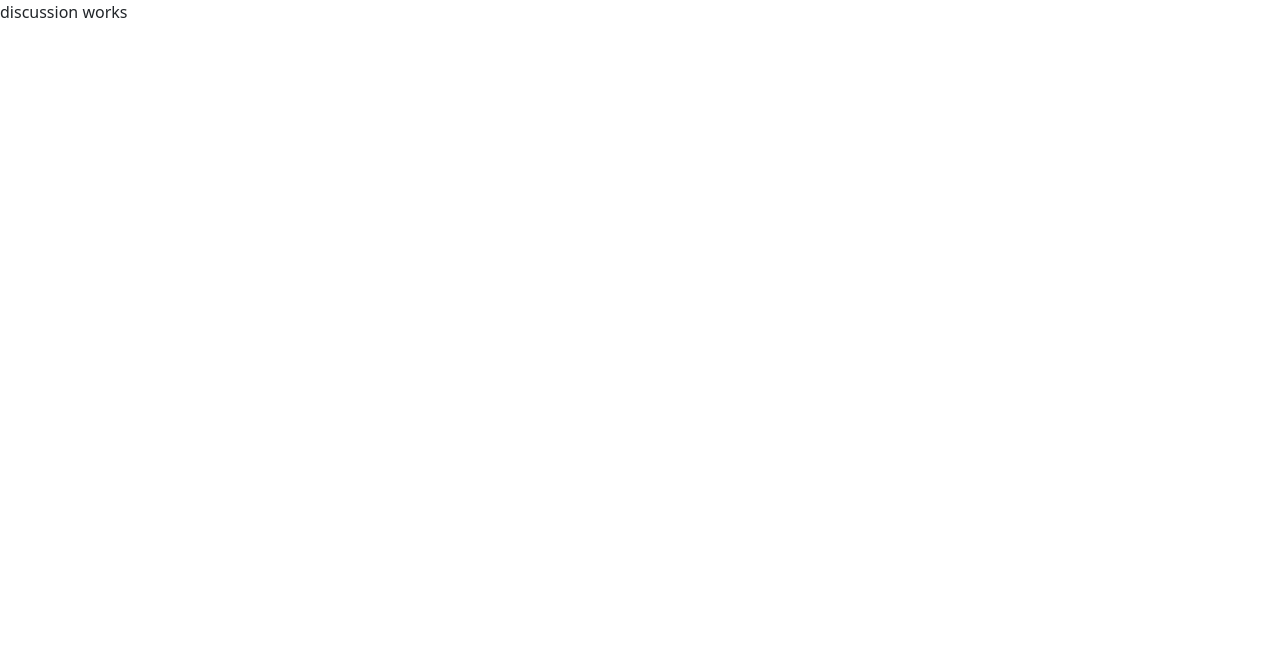
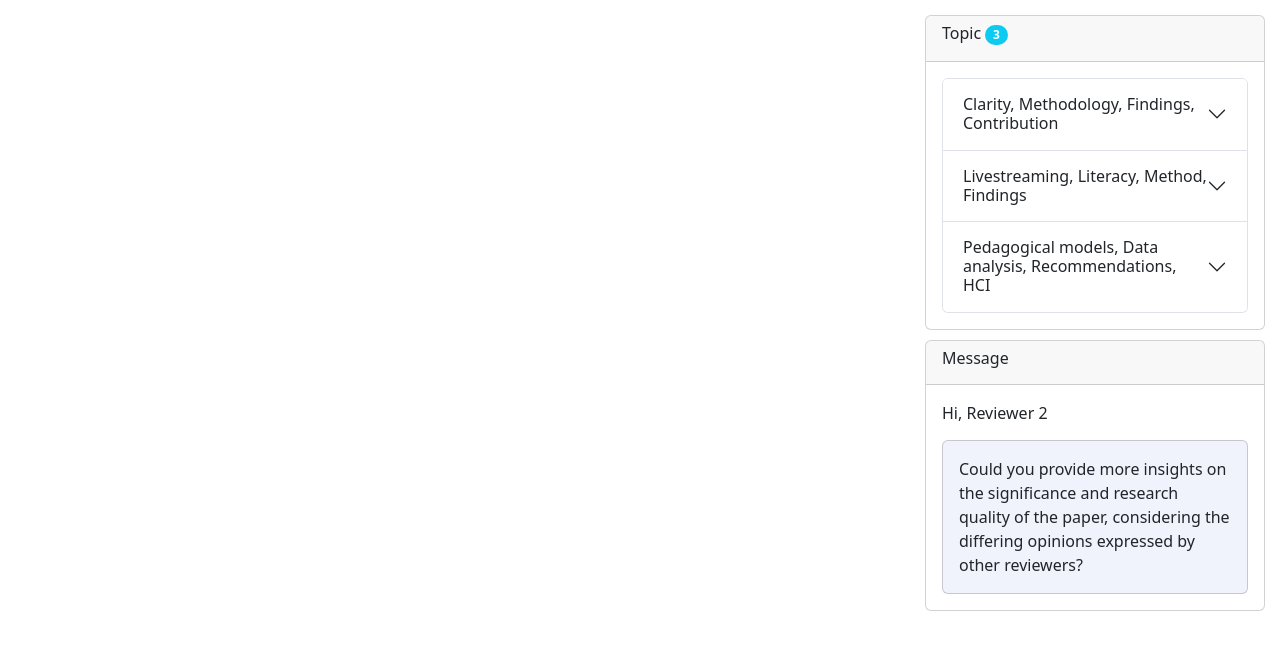
Before and after one commit to aligator4sah/peer-review-react, a React (Create React App) app: page /discussion in a window 1280 px wide. Shown: the top 650 px of the page. Built offline with nearby package versions, Linux system fonts and the light colour scheme.

Commit message:
Added elements in discussion page

```diff
--- a/src/Discussion.js
+++ b/src/Discussion.js
@@ -1,8 +1,19 @@
+import TopicCard from './TopicCard';
+import './Summary.css';
+import Comments from './Comments';
+import Message from './Message';
+
 function Discussion() {
     return (
-    <div>
-        discussion works
-    </div>);
+        <div className="review-summary">
+            <div className="sideBar">
+                <TopicCard />
+            </div>
+            <div className="sideBar">
+                <Message />
+            </div>
+        </div>
+    )
 }
 
 export default Discussion
--- /dev/null
+++ b/src/Message.js
@@ -0,0 +1,43 @@
+import Card from 'react-bootstrap/Card';
+
+let messageSampleData =
+    [
+        {
+            reviewer_involved: "Reviewer1",
+            prompt_question: "Could you elaborate on how you assess the significance and research quality of the paper, especially in comparison to the perspectives of other reviewers?"
+        },
+        {
+            reviewer_involved: "Reviewer2",
+            prompt_question: "Could you provide more insights on the significance and research quality of the paper, considering the differing opinions expressed by other reviewers?"
+        },
+        {
+            reviewer_involved: "Reviewer3",
+            prompt_question: "Can you further discuss your views on the significance and research quality of the paper, given the varying assessments provided by other reviewers?"
+        },
+        {
+            reviewer_involved: "Reviewer4",
+            prompt_question: "Could you elaborate on the clarity, depth of analysis, and methodology concerns raised in your review, and how these aspects could be improved in the paper?"
+        }
+    ]
+
+
+function Message() {
+    return (
+        <Card>
+            <Card.Header>
+                <h6>
+                    Message
+                </h6>
+            </Card.Header>
+            <Card.Body>
+                Hi, Reviewer 2
+                <Card bg='#F0F2FC' style={{ marginTop: '15px', backgroundColor: '#F0F2FC' }}>
+                    <Card.Body>
+                        {messageSampleData[1].prompt_question}
+                    </Card.Body>
+                </Card>
+            </Card.Body></Card>
+    );
+}
+
+export default Message
--- a/src/Summary.js
+++ b/src/Summary.js
@@ -9,7 +9,7 @@ function Summary() {
         <TopicCard />
       </div>
       <div className="sideBar">
-          <Comments/>
+        <Comments />
       </div>
     </div>
   )
```
Lines whose indentation alone changed are shown as unchanged.
